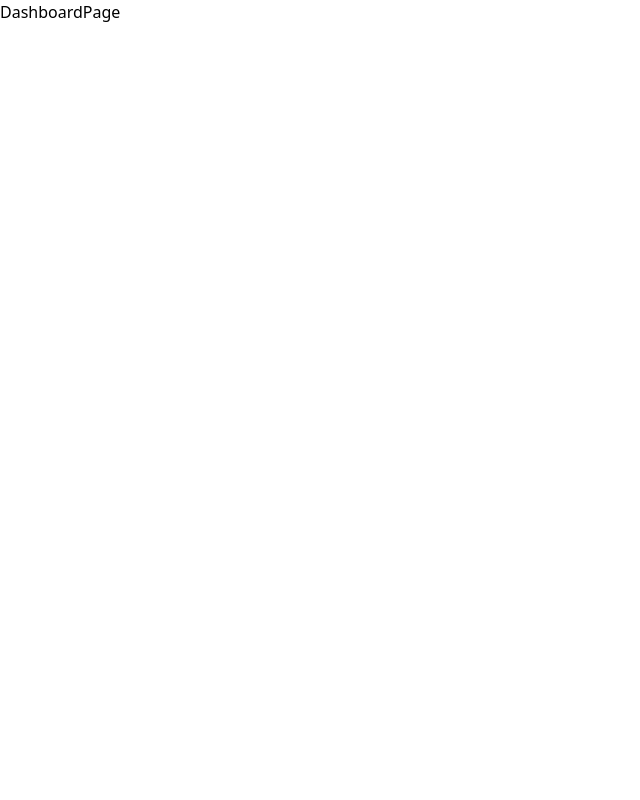
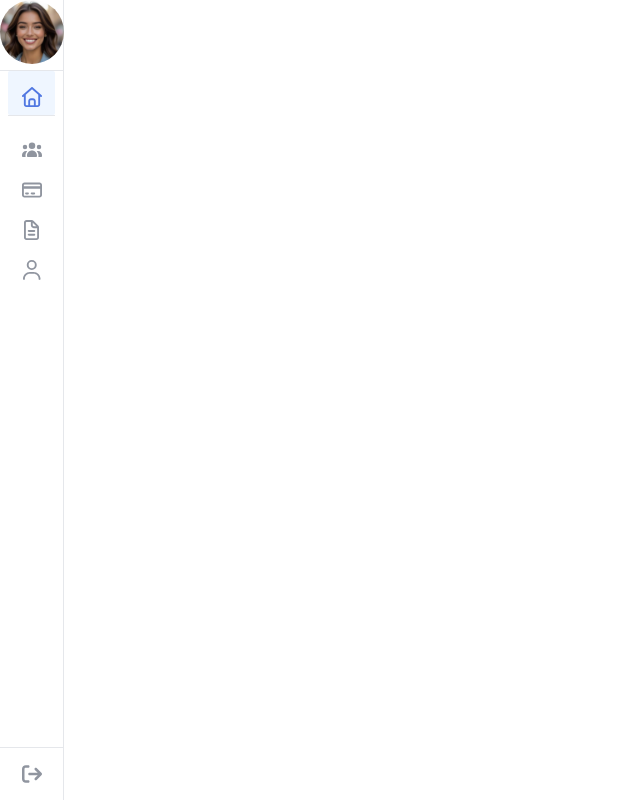
Before and after one commit to MPSniper/TexoTec, a React (Vite) app in the folder frontend/: page /dashboard in a window 1280 px wide. Shown: the whole page, without its empty margins (0-640 px from the left). Built offline with nearby package versions, Linux system fonts and the light colour scheme.

Commit message:
added Sidebar for user dashboard panel

```diff
--- /dev/null
+++ b/frontend/src/components/sidebarcomponent/sidebar.jsx
@@ -0,0 +1,97 @@
+import React from "react";
+import "./sidebar.scss";
+import ProfileAvatar from "../../assets/profile avatar.jpeg";
+import { FontAwesomeIcon } from "@fortawesome/react-fontawesome";
+import {
+  faHouse,
+  faCreditCard,
+  faFileLines,
+  faUser,
+} from "@fortawesome/free-regular-svg-icons";
+import {
+  faUsers,
+  faArrowRightFromBracket,
+} from "@fortawesome/free-solid-svg-icons";
+
+const sidebar = () => {
+  return (
+    <div className="sidebar">
+      <div>
+        <div className="sidebar__avatar">
+          <img
+            className="sidebar__avatar-image"
+            src={ProfileAvatar}
+            alt="Your Picture!"
+          />
+        </div>
+
+        <div className="sidebar__divider">
+          <div>
+            <div>
+              <a
+                href="#"
+                className="sidebar__projects sidebar__projects--active"
+              >
+                <FontAwesomeIcon icon={faHouse} className="sidebar__icon" />
+                <span className="sidebar__tooltip">Projects</span>
+              </a>
+            </div>
+
+            <ul className="sidebar__menu">
+              <li>
+                <a href="#" className="sidebar__item">
+                  <FontAwesomeIcon icon={faUsers} className="sidebar__icon" />
+
+                  <span className="sidebar__tooltip">Teams</span>
+                </a>
+              </li>
+
+              <li>
+                <a href="#" className="sidebar__item">
+                  <FontAwesomeIcon
+                    icon={faCreditCard}
+                    className="sidebar__icon"
+                  />
+
+                  <span className="sidebar__tooltip">Billing</span>
+                </a>
+              </li>
+
+              <li>
+                <a href="#" className="sidebar__item">
+                  <FontAwesomeIcon
+                    icon={faFileLines}
+                    className="sidebar__icon"
+                  />
+
+                  <span className="sidebar__tooltip">Invoices</span>
+                </a>
+              </li>
+
+              <li>
+                <a href="#" className="sidebar__item">
+                  <FontAwesomeIcon icon={faUser} className="sidebar__icon" />
+
+                  <span className="sidebar__tooltip">Account</span>
+                </a>
+              </li>
+            </ul>
+          </div>
+        </div>
+      </div>
+
+      <div className="sidebar__footer">
+        <a href="#" className="sidebar__logout">
+          <FontAwesomeIcon
+            icon={faArrowRightFromBracket}
+            className="sidebar__icon"
+          />
+
+          <span className="sidebar__tooltip">Logout</span>
+        </a>
+      </div>
+    </div>
+  );
+};
+
+export default sidebar;
--- /dev/null
+++ b/frontend/src/components/sidebarcomponent/sidebar.scss
@@ -0,0 +1,131 @@
+.sidebar {
+  display: flex;
+  height: 100vh;
+  width: 4rem;
+  flex-direction: column;
+  justify-content: space-between;
+  border-right: 1px solid #e5e7eb;
+  background-color: #ffffff;
+}
+
+.sidebar__avatar {
+  display: inline-flex;
+  width: 4rem;
+  height: 4rem;
+  align-items: center;
+  justify-content: center;
+}
+
+.sidebar__avatar-image {
+  border-radius: 50%;
+}
+
+.sidebar__divider {
+  border-top: 1px solid #e5e7eb;
+  padding-left: 0.5rem;
+  padding-right: 0.5rem;
+}
+
+.sidebar__projects {
+  position: relative;
+  display: flex;
+  justify-content: center;
+  border-radius: 0.125rem;
+  padding: 1rem 0.5rem 0.5rem;
+
+  &--active {
+    background-color: #eff6ff;
+    color: #1d4ed8;
+  }
+}
+
+.sidebar__icon {
+  width: 1.25rem;
+  height: 1.25rem;
+  opacity: 0.75;
+
+  &--large {
+    width: 2rem;
+    height: 2rem;
+  }
+}
+
+.sidebar__tooltip {
+  position: absolute;
+  left: 100%;
+  top: 50%;
+  margin-left: 1rem;
+  transform: translateY(-50%);
+  border-radius: 0.125rem;
+  background-color: #111827;
+  padding: 0.5rem;
+  font-size: 0.75rem;
+  font-weight: 500;
+  color: #ffffff;
+  visibility: hidden;
+  white-space: nowrap;
+}
+
+.sidebar__projects:hover .sidebar__tooltip,
+.sidebar__item:hover .sidebar__tooltip,
+.sidebar__logout:hover .sidebar__tooltip {
+  visibility: visible;
+}
+
+.sidebar__menu {
+  list-style: none;
+  margin: 0;
+  padding: 1rem 0.5rem 0;
+  border-top: 1px solid #e5e7eb;
+
+  li {
+    margin-bottom: 0.25rem;
+
+    &:last-child {
+      margin-bottom: 0;
+    }
+  }
+}
+
+.sidebar__item {
+  position: relative;
+  display: flex;
+  justify-content: center;
+  border-radius: 0.125rem;
+  padding: 0.5rem;
+  color: #6b7280;
+  text-decoration: none;
+  transition: background-color 0.2s, color 0.2s;
+
+  &:hover {
+    background-color: #f9fafb;
+    color: #374151;
+  }
+}
+
+.sidebar__footer {
+  position: sticky;
+  left: 0;
+  bottom: 0;
+  border-top: 1px solid #e5e7eb;
+  background-color: #ffffff;
+  padding: 0.5rem;
+}
+
+.sidebar__logout {
+  position: relative;
+  display: flex;
+  width: 100%;
+  justify-content: center;
+  border-radius: 0.5rem;
+  padding: 0.5rem;
+  font-size: 0.875rem;
+  color: #6b7280;
+  text-decoration: none;
+  transition: background-color 0.2s, color 0.2s;
+
+  &:hover {
+    background-color: #f9fafb;
+    color: #374151;
+  }
+}
--- a/frontend/src/pages/DashboardPage.jsx
+++ b/frontend/src/pages/DashboardPage.jsx
@@ -1,7 +1,12 @@
 import React from "react";
+import Sidebar from "../components/SidebarComponent/sidebar.jsx";
 
 const DashboardPage = () => {
-  return <div>DashboardPage</div>;
+  return (
+    <Sidebar>
+      <div>DashboardPage</div>
+    </Sidebar>
+  );
 };
 
 export default DashboardPage;
```
